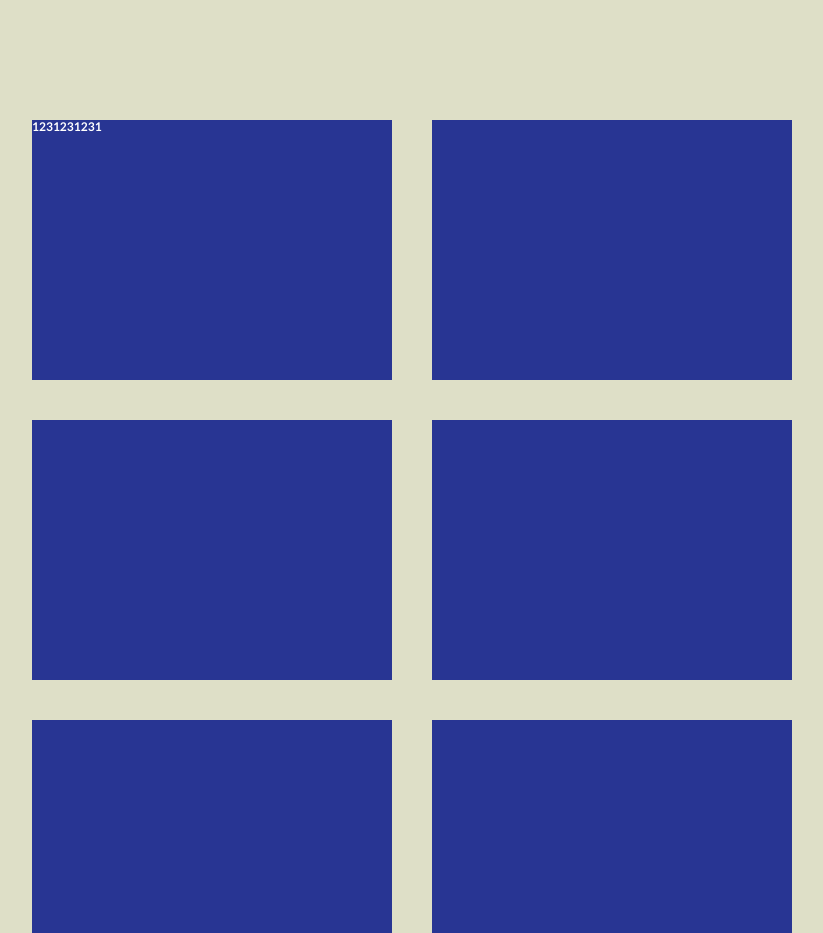
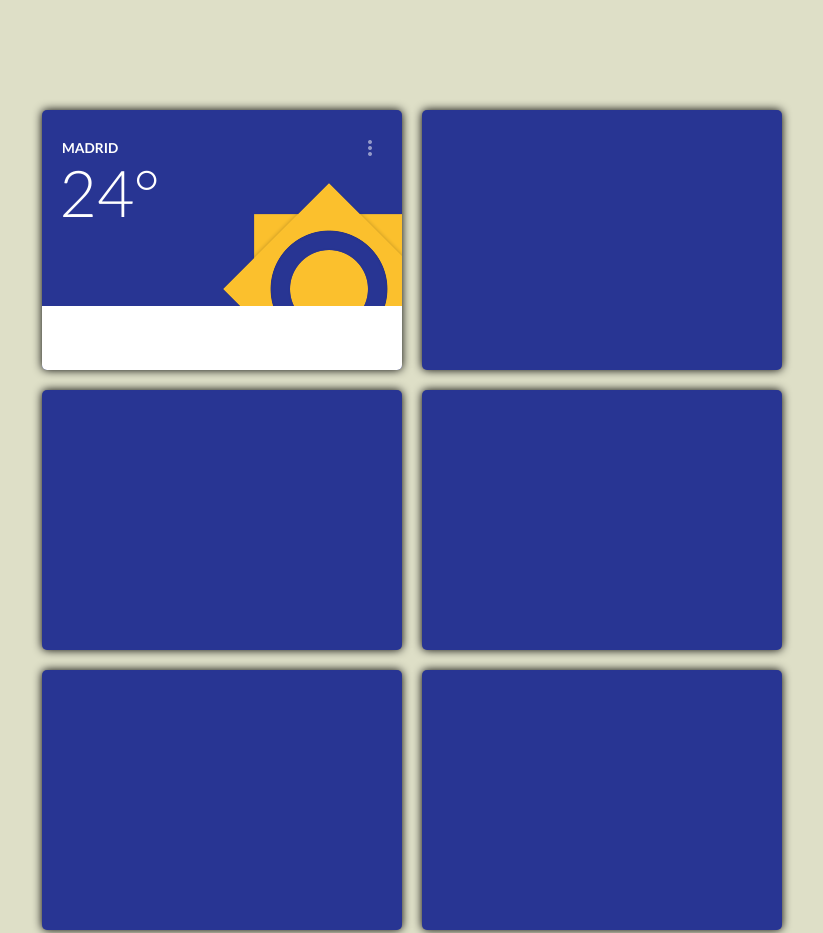
Before and after one commit to Raid4k/epam4, a website: page index.html in a window 1280 px wide. Shown: the top 933 px of the page, without its empty margins (228-1051 px from the left). Drawn offline with Linux system fonts and the light colour scheme.

Commit message:
Jytkaya xernya

```diff
--- a/index.html
+++ b/index.html
@@ -8,12 +8,23 @@
     <link rel="stylesheet" href="css/style.css">
     <link href="https://fonts.googleapis.com/css?family=Lato:300,700,700i,900" rel="stylesheet">
 </head>
+<body>
+    <main>
+        <section class="widgets" role="main" aria-label="Виджеты" >
+            <div class="widget-item madrid"  aria-labelledby="widgetTitle"  aria-describedby="widgetDesc" role="structure" tabindex="1" >
+               <span class="hidden" id="widgetDesc">Вы можете изменить время, используя ползунок внизу виджета.</span>
+                <div class="madrid-header">
+                    <h1 id="widgetTitle">Madrid</h1>
+                    <div class="action_menu" aria-label="Действия" role="button" tabindex="2"  >
+                    <span class="hidden">Действия</span></div>
+                </div>
+             <div class="madrid-main" role="content" aria-labelledby="widgetTitle widgetTemperature" tabindex="3" >
+                 <span class="temperature" aria-label="Температура" role="roletype" tabindex="4" id="widgetTemperature">24°</span>
+                 <div class="madrid-control">
 
-<body>
-<main>
-    <section class="wrapper">
-        <div class="widgets-content">
-            <div class="widget-item">1231231231</div>
+                 </div>
+             </div>
+            </div>
             <div class="widget-item"></div>
             <div class="widget-item"></div>
             <div class="widget-item"></div>
@@ -29,10 +40,7 @@
             <div class="widget-item"></div>
             <div class="widget-item"></div>
             <div class="widget-item"></div>
-        </div>
-    </section>
-</main>
-
-
+        </section>
+    </main>
 </body>
-</html>
+|</html>
--- a/sass/style.scss
+++ b/sass/style.scss
@@ -5,24 +5,87 @@ body{
     background: #dedfc7;
     font-family: 'Lato', sans-serif;
     font-weight: 700;
-    font-size: 12px;
+    font-size: 0.857em;
     color:#ffffff;
 }
 h1{
-    font-size: 14px;
+    font-size: 1em;
+    margin:0;
+    text-transform: uppercase;
 }
-
 .wrapper{
-    margin:100px;
 }
-.widgets-content{
+.widgets{
     display: flex;
     flex-wrap: wrap;
     justify-content: center;
+    margin:100px;
 }
 .widget-item{
     height:260px;
     width: 360px;
-    margin:20px;
+    margin:10px;
     background: #283593;
+    border-radius: 5px;
+    box-shadow: 0 0 10px 0  rgba(0, 0,0,1);
+    overflow: hidden;
+    &:focus{
+        opacity: .5;
+    }
+    &:hover{
+        opacity: .8;
+    }
 }
+.hidden{
+         position: absolute;
+	     height:1px;
+         width:1px;
+         clip:rect (1px,1px,1px,1px);
+         opacity: 0;
+         overflow: hidden;
+
+}
+/*MADRID*/
+.madrid {
+	display: flex;
+    justify-content: space-between;
+    flex-direction: column;
+}
+.madrid-header {
+	padding:30px 20px;
+    padding-bottom: 0;
+    display: flex;
+    justify-content: space-between;
+    position: relative;
+ .action_menu {
+     width: 24px;
+     height: 16px;
+     background: url(../img/3dots.png) no-repeat center;
+     cursor: pointer;
+
+}
+}
+.madrid-main {
+    background: url(../img/sun.png) no-repeat  180px 20px;
+    display: flex;
+    justify-content: space-between;
+    flex-direction: column;
+    height: 80%;
+
+
+	.temperature {
+	font-size: 4.714em;
+    font-weight: 300;
+    padding-left: 17px;
+    align-content: stretch;
+    line-height: 60px;
+
+
+
+}
+    .madrid-control {
+	background: #fff;
+        height: 64px;
+
+}
+}
```
Also changed, not shown: css/style.css, img/3dots.png (added), img/Cake.png (added), img/USA.jpeg (added), img/alarmclock.png (added), img/audio-equalizer.png (added), img/bicyclehuman.png (added), img/big-plane.png (added), img/clock.png (added), img/dropdown-arrow.png (added), img/mountains.png (added), img/pink-graph.png (added), img/sun.png (added), img/updown-arr.png (added), 2 more files.
